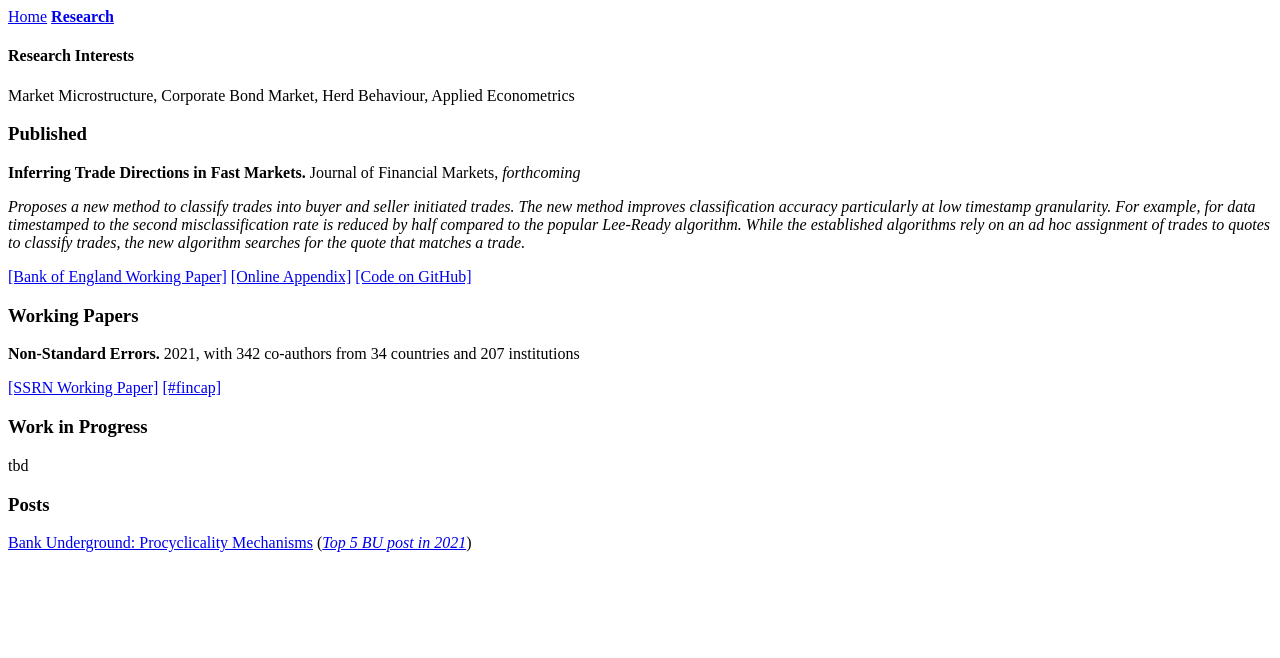
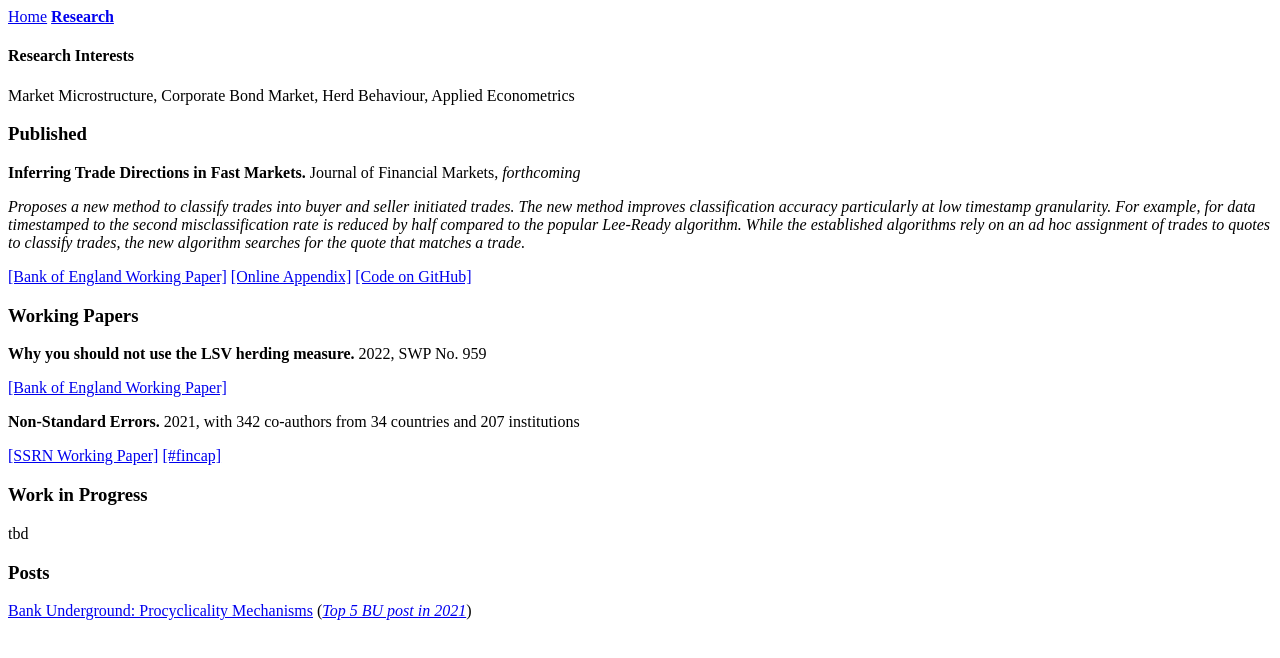
Before and after one commit to jktis/simonjurkatis, a plain HTML site: page research.html in a window 1280 px wide. Drawn offline with Linux system fonts and the light colour scheme.

Commit message:
added herding measure SWP

```diff
--- a/research.html
+++ b/research.html
@@ -36,6 +36,11 @@
             <a href="https://github.com/jktis/Trade-Classification-Algorithms" target="_blank">[Code on GitHub]</a>
             <h3>Working Papers</h3>
             <p>
+                <b>Why you should not use the LSV herding measure.</b> 2022, SWP No. 959
+            </p>
+            <a href="https://www.bankofengland.co.uk/-/media/boe/files/working-paper/2022/why-you-should-not-use-the-lsv-herding-measure.pdf?la=en&hash=E1E0E587E56049E2A01F36B088182F81BBDA9E22" target="_blank">[Bank of England Working Paper]</a>
+
+            <p>
                 <b>Non-Standard Errors.</b> 2021, with 342 co-authors from 34 countries and 207 institutions
             </p>
             <a href="https://papers.ssrn.com/sol3/papers.cfm?abstract_id=3961574" target="_blank">[SSRN Working Paper]</a>
```
